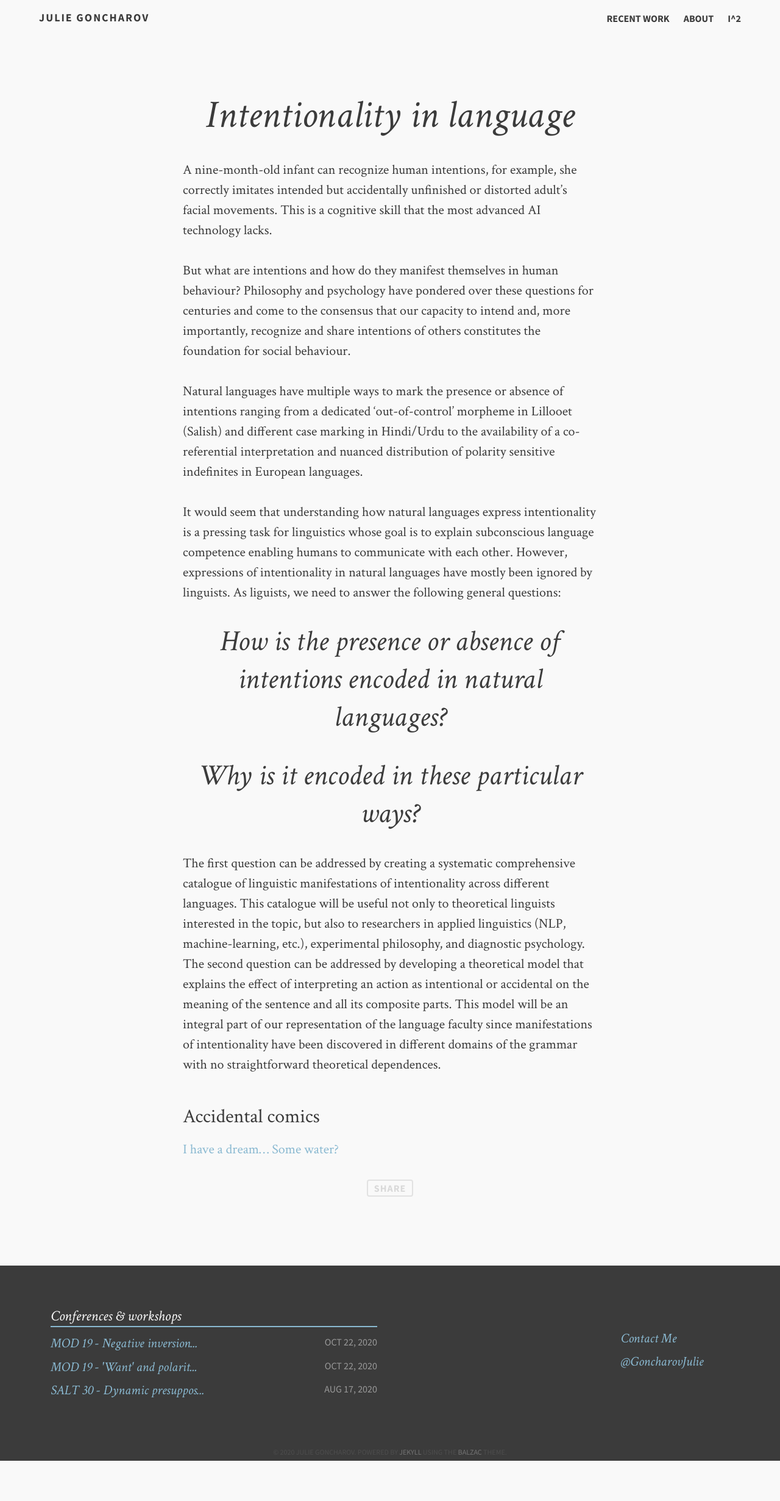
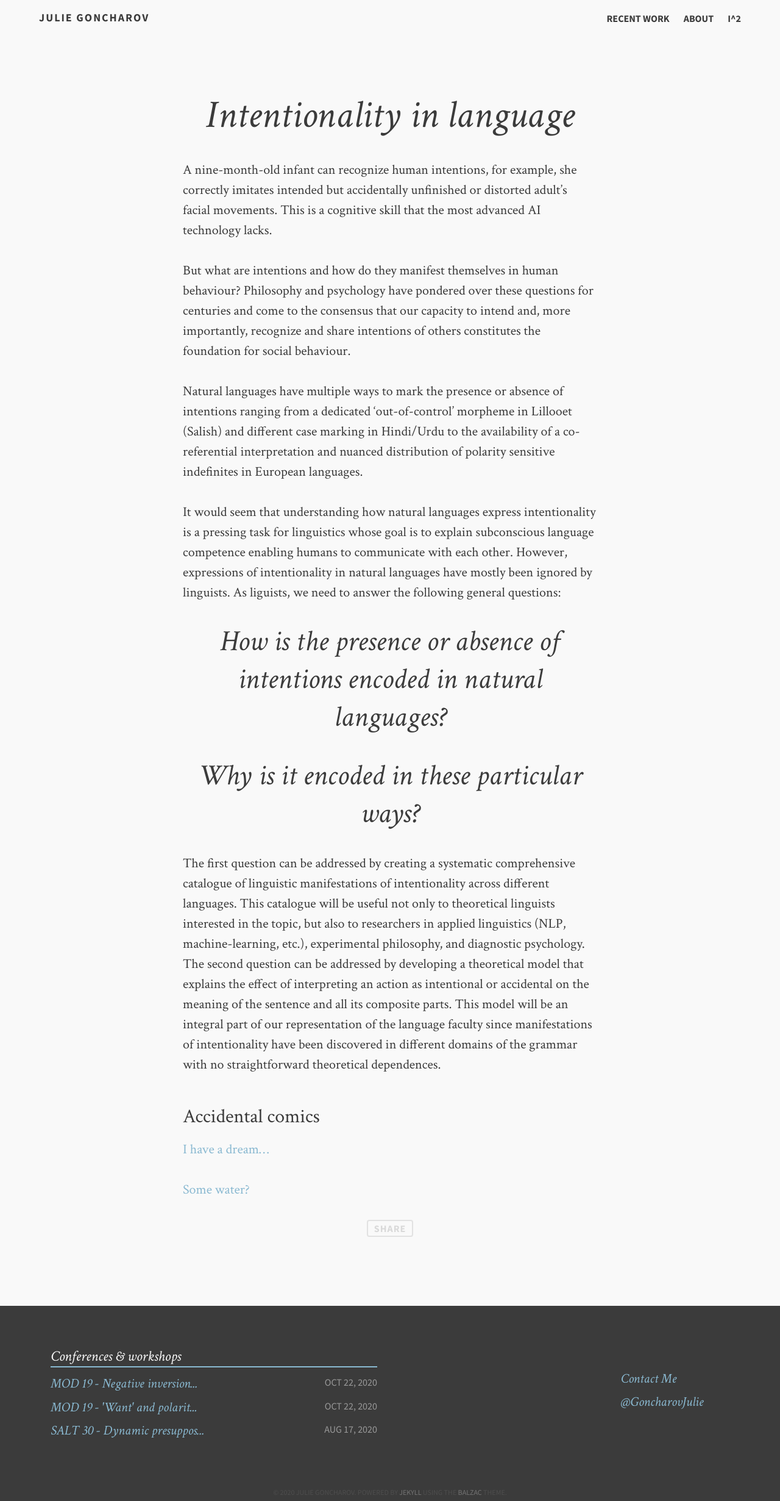
Before and after one commit to julie-goncharov/julie-goncharov.github.io, a Jekyll site: the page built from I^2.md, in a window 1280 px wide. Shown: the whole page at 61% size. Built offline with Jekyll 4.4.1, drawn with Linux system fonts in a browser that asks for light colours; comment, search, counter and statistics services are not loaded; before the commit the page ends 2395 px from its top, so only the background shows below that.

Commit message:
corrected typos

```diff
--- a/I^2.md
+++ b/I^2.md
@@ -28,4 +28,5 @@ The first question can be addressed by creating a systematic comprehensive catal
 ### Accidental comics
 
 [I have a dream...](/sci-comics/int-stance.md)
-[Some water?](\sci-comics/int-water.md)
+
+[Some water?](/sci-comics/int-water.md)
```
